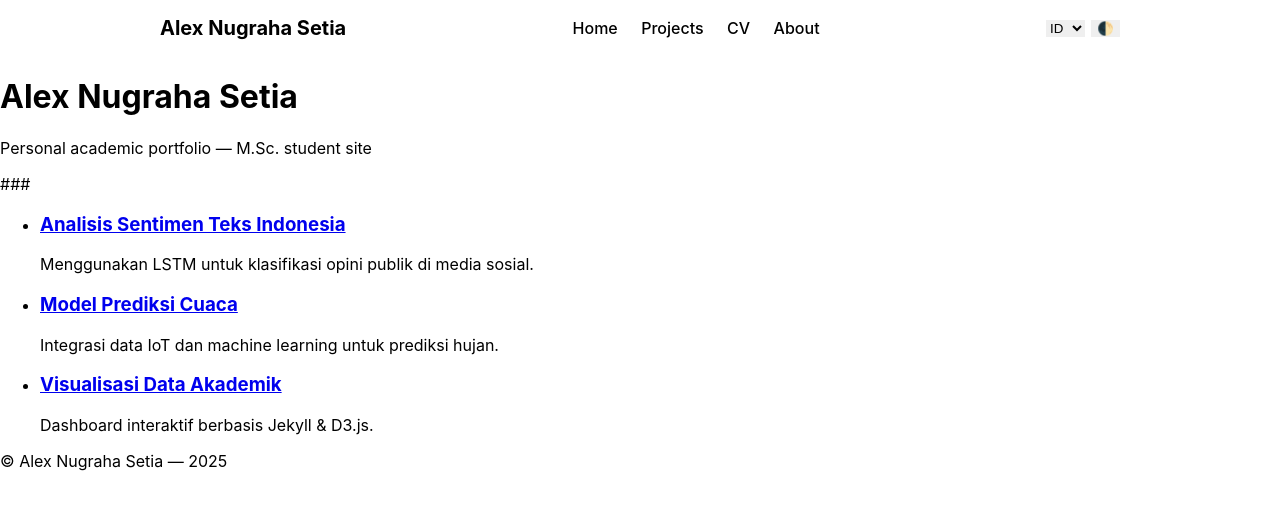
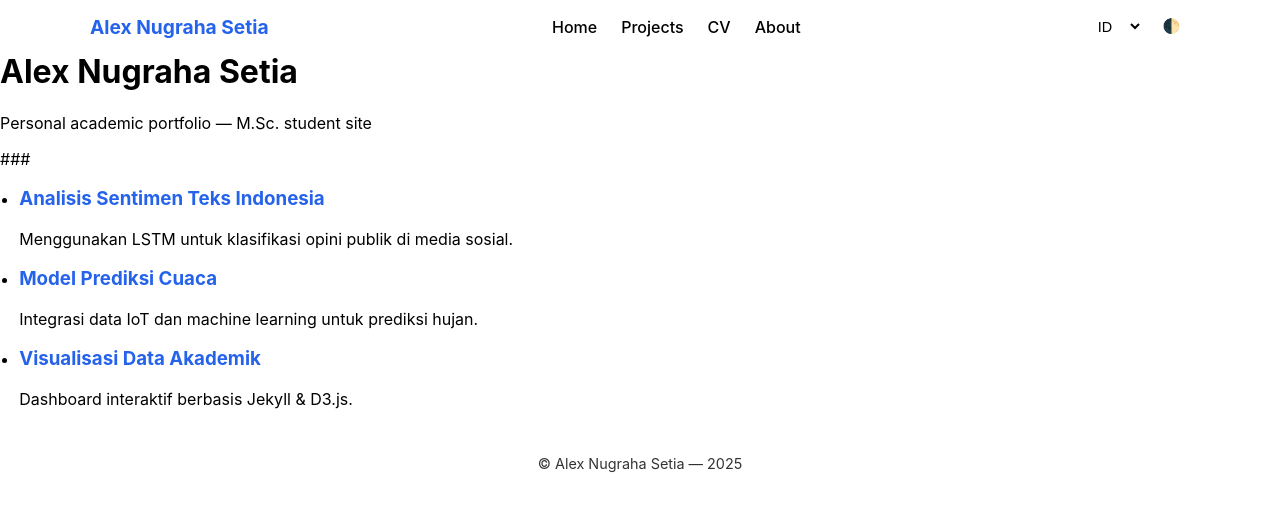
Before and after one commit to Jiku1/Alex-Nugraha, a Jekyll site: the page built from index.md, in a window 1280 px wide. Shown: the top 511 px of the page. Built offline with Jekyll 4.4.1, drawn with Linux system fonts in a browser that asks for light colours.

Commit message:
modified:   _includes/head.html 	modified:   _includes/header.html 	modified:   assets/css/style.css

```diff
--- a/_includes/head.html
+++ b/_includes/head.html
@@ -4,4 +4,5 @@
   <title>{{ page.title }} — {{ site.title }}</title>
   <meta name="description" content="{{ site.description }}">
   <link rel="stylesheet" href="{{ '/assets/css/style.css' | relative_url }}">
+
 </head>
--- a/_includes/header.html
+++ b/_includes/header.html
@@ -5,18 +5,10 @@
     </div>
 
     <nav class="main-nav">
-      <a href="{{ '/' | relative_url }}">
-        {{ site.data.lang[site.lang].nav_home | default: "Home" }}
-      </a>
-      <a href="{{ '/projects.html' | relative_url }}">
-        {{ site.data.lang[site.lang].nav_projects | default: "Projects" }}
-      </a>
-      <a href="{{ '/cv.html' | relative_url }}">
-        {{ site.data.lang[site.lang].nav_cv | default: "CV" }}
-      </a>
-      <a href="{{ '/about.html' | relative_url }}">
-        {{ site.data.lang[site.lang].nav_about | default: "About" }}
-      </a>
+      <a href="{{ '/' | relative_url }}">{{ site.data.lang[site.lang].nav_home | default: "Home" }}</a>
+      <a href="{{ '/projects.html' | relative_url }}">{{ site.data.lang[site.lang].nav_projects | default: "Projects" }}</a>
+      <a href="{{ '/cv.html' | relative_url }}">{{ site.data.lang[site.lang].nav_cv | default: "CV" }}</a>
+      <a href="{{ '/about.html' | relative_url }}">{{ site.data.lang[site.lang].nav_about | default: "About" }}</a>
     </nav>
 
     <div class="header-controls">
@@ -28,33 +20,3 @@
     </div>
   </div>
 </header>
-
-<script>
-// --- language switch ---
-const langSel = document.getElementById('lang-switch');
-if (langSel) {
-  const current = localStorage.getItem('site_lang') || '{{ site.default_lang }}';
-  langSel.value = current;
-  langSel.addEventListener('change', e => {
-    localStorage.setItem('site_lang', e.target.value);
-    document.cookie = 'site_lang=' + e.target.value + '; path=/';
-    location.reload();
-  });
-}
-
-// --- dark mode toggle ---
-const themeToggle = document.getElementById('theme-toggle');
-if (themeToggle) {
-  themeToggle.addEventListener('click', () => {
-    const html = document.documentElement;
-    const current = html.classList.contains('theme-dark') ? 'theme-dark' : 'theme-light';
-    const next = current === 'theme-dark' ? 'theme-light' : 'theme-dark';
-    html.classList.remove(current);
-    html.classList.add(next);
-    localStorage.setItem('theme', next);
-  });
-
-  const saved = localStorage.getItem('theme');
-  if (saved) document.documentElement.classList.add(saved);
-}
-</script>
--- a/assets/css/style.css
+++ b/assets/css/style.css
@@ -1,55 +1,99 @@
-::root {
-  --bg: #f9fafb;
-  --text: #1f2937;
+/* =============================
+   🌗 Global Variables (Light/Dark)
+============================= */
+:root {
+  --bg-light: #f9fafb;
+  --text-light: #1f2937;
+  --header-bg-light: #ffffff;
+  --border-light: #e5e7eb;
+
+  --bg-dark: #0f172a;
+  --text-dark: #f1f5f9;
+  --header-bg-dark: #1e293b;
+  --border-dark: #334155;
+
   --accent: #2563eb;
-  --nav-bg: #ffffff;
-  --border: #e5e7eb;
 }
 
-body.dark {
-  --bg: #111827;
-  --text: #e5e7eb;
-  --accent: #3b82f6;
-  --nav-bg: #1f2937;
-  --border: #374151;
+/* Automatically switch theme */
+html.theme-light {
+  --bg: var(--bg-light);
+  --text: var(--text-light);
+  --header-bg: var(--header-bg-light);
+  --border: var(--border-light);
 }
 
+html.theme-dark {
+  --bg: var(--bg-dark);
+  --text: var(--text-dark);
+  --header-bg: var(--header-bg-dark);
+  --border: var(--border-dark);
+}
+
+/* =============================
+   🧍 Body & Layout
+============================= */
 body {
-  font-family: "Inter", -apple-system, BlinkMacSystemFont, "Segoe UI", Roboto, sans-serif;
   margin: 0;
+  font-family: 'Inter', system-ui, sans-serif;
   background: var(--bg);
   color: var(--text);
-  transition: background 0.3s, color 0.3s;
+  display: flex;
+  flex-direction: column;
+  min-height: 100vh;
 }
-/* ===== NAVBAR STYLING ===== */
+
+/* Wrap for center alignment */
+.wrap {
+  display: flex;
+  justify-content: center;
+  flex: 1;
+}
+
+.content {
+  width: 100%;
+  max-width: 1100px;
+  padding: 2rem 1.5rem;
+  box-sizing: border-box;
+}
+
+/* =============================
+   🧭 Header / Navbar
+============================= */
 .site-header {
-  background: var(--nav-bg);
+  background: var(--header-bg);
   border-bottom: 1px solid var(--border);
+  padding: 0.8rem 1.5rem;
   position: sticky;
   top: 0;
-  z-index: 999;
+  z-index: 1000;
 }
 
 .header-inner {
-  max-width: 960px;
+  max-width: 1100px;
   margin: 0 auto;
-  padding: 1rem 1.2rem;
   display: flex;
+  align-items: center;
   justify-content: space-between;
-  align-items: center;
+  flex-wrap: wrap;
 }
 
 .brand-link {
+  font-weight: 700;
+  font-size: 1.2rem;
   color: var(--accent);
   text-decoration: none;
-  font-weight: 700;
-  font-size: 1.25rem;
+}
+
+.main-nav {
+  display: flex;
+  gap: 1.5rem;
+  flex-wrap: wrap;
 }
 
 .main-nav a {
+  color: var(--text);
   text-decoration: none;
-  color: var(--text);
-  margin: 0 0.6rem;
   font-weight: 500;
   transition: color 0.2s ease;
 }
@@ -58,115 +102,83 @@ body {
   color: var(--accent);
 }
 
+/* Header controls */
 .header-controls {
   display: flex;
-  gap: 0.4rem;
+  align-items: center;
+  gap: 0.6rem;
 }
 
-.header-controls select,
-.header-controls button {
+select, button {
+  background: var(--header-bg);
+  color: var(--text);
   border: 1px solid var(--border);
-  border-radi
-
-
-/* Content */
-.container {
-  max-width: 900px;
-  margin: 0 auto;
+  border-radius: 6px;
+  padding: 0.3rem 0.6rem;
+  cursor: pointer;
+  font-size: 0.9rem;
 }
 
-.page-content {
-  margin: 2rem auto;
-  line-height: 1.7;
-}
-
-/* Footer */
-.site-footer {
-  text-align: center;
-  padding: 1.5rem;
-  border-top: 1px solid var(--border);
-  margin-top: 3rem;
-  color: var(--text);
-}
-
-/* Project Cards */
-.project-list {
-  list-style: none;
-  padding: 0;
-}
-
-.project-card {
-  background: var(--nav-bg);
-  border: 1px solid var(--border);
-  border-radius: 12px;
-  padding: 1.2rem;
-  margin-bottom: 1rem;
-  transition: transform 0.2s;
-}
-
-.project-card:hover {
-  transform: translateY(-3px);
+button:hover, select:hover {
   border-color: var(--accent);
 }
 
-.project-card h3 {
-  margin: 0 0 0.5rem 0;
+/* =============================
+   📦 Content (Headings, Lists)
+============================= */
+h1, h2, h3 {
+  color: var(--text);
+  line-height: 1.2;
 }
 
-/* ==== CV PAGE ==== */
-.cv-section {
-  max-width: var(--max-w);
-  margin: 0 auto;
-  padding: 2rem 1rem;
-}
-
-.cv-section h1 {
-  text-align: center;
+h1 {
   font-size: 2rem;
-  margin-bottom: 1.5rem;
-}
-
-.cv-card {
-  text-align: center;
-  background: rgba(0, 0, 0, 0.03);
-  border-radius: 12px;
-  padding: 1.5rem;
-  margin-bottom: 2rem;
-}
-
-html.theme-dark .cv-card {
-  background: rgba(255, 255, 255, 0.05);
-}
-
-.cv-subtitle {
-  color: var(--muted);
-  margin-top: 0.5rem;
-  font-size: 1rem;
-}
-
-.cv-grid {
-  display: grid;
-  grid-template-columns: repeat(auto-fit, minmax(280px, 1fr));
-  gap: 1.5rem;
-}
-
-.cv-item {
-  border-radius: 10px;
-  padding: 1.2rem;
-  background: rgba(0, 0, 0, 0.02);
-  border: 1px solid rgba(0, 0, 0, 0.06);
-}
-
-html.theme-dark .cv-item {
-  background: rgba(255, 255, 255, 0.04);
-  border: 1px solid rgba(255, 255, 255, 0.05);
-}
-
-.cv-item h3 {
   margin-top: 0;
 }
 
-.cv-item ul {
-  margin: 0;
+ul {
   padding-left: 1.2rem;
 }
+
+a {
+  color: var(--accent);
+  text-decoration: none;
+}
+
+a:hover {
+  text-decoration: underline;
+}
+
+/* =============================
+   🧱 Footer
+============================= */
+footer {
+  max-width: 1100px;
+  margin: 0 auto;
+  padding: 1rem 1.5rem;
+  text-align: center;
+  border-top: 1px solid var(--border);
+  font-size: 0.9rem;
+  color: var(--text);
+  opacity: 0.8;
+}
+
+/* =============================
+   📱 Responsive
+============================= */
+@media (max-width: 768px) {
+  .header-inner {
+    flex-direction: column;
+    align-items: flex-start;
+    gap: 0.8rem;
+  }
+
+  .main-nav {
+    flex-wrap: wrap;
+    gap: 1rem;
+  }
+
+  .content {
+    padding: 1.5rem 1rem;
+  }
+}
```
